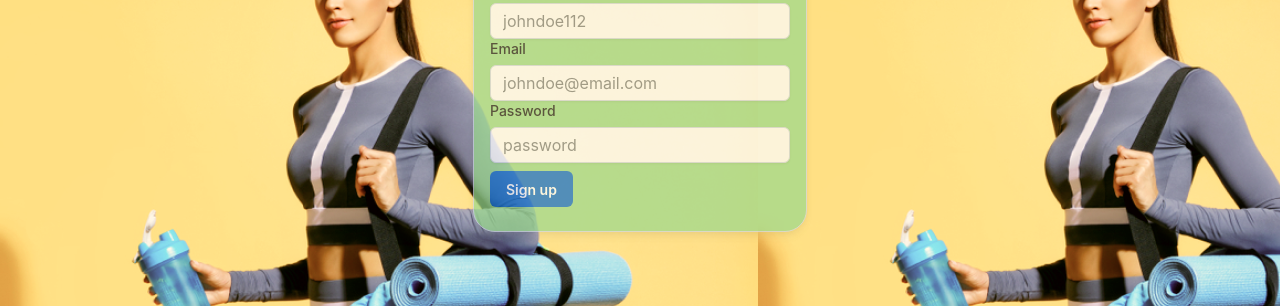
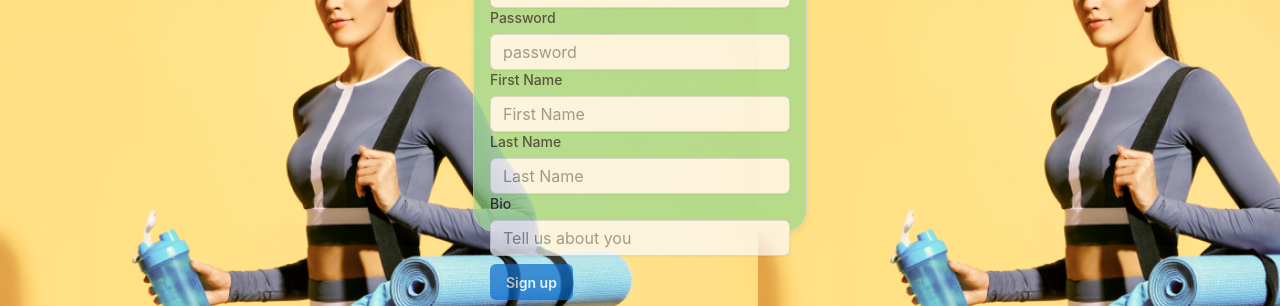
Before and after one commit to MarcusC811/Project-3, a React (Create React App) app in the folder client/: page /signup in a window 1280 px wide. Shown: the part 234-540 px from the top of the page. Built offline with nearby package versions, Linux system fonts and the light colour scheme.

Commit message:
profile updates

```diff
--- a/client/src/pages/Profile.js
+++ b/client/src/pages/Profile.js
@@ -1,30 +1,53 @@
-import React from 'react'
-import { Box, Typography, Stack } from '@mui/material';
-import avatar from '../assets/images/shinydb.png';
-import Button from '@mui/joy/Button';
+import React from 'react';
+import { Navigate, useParams } from 'react-router-dom';
+import { useQuery } from '@apollo/client';
+
+import { QUERY_USER, QUERY_ME } from '../utils/queries';
+
+import Auth from '../utils/auth';
 
 const Profile = () => {
+  const { username: userParam } = useParams();
+
+  const { loading, data } = useQuery(userParam ? QUERY_USER : QUERY_ME, {
+    variables: { username: userParam },
+  });
+
+  const user = data?.me || data?.user || {};
+  // navigate to personal profile page if username is yours
+  if (Auth.loggedIn() && Auth.getProfile().data.username === userParam) {
+    return <Navigate to="/me" />;
+  }
+
+  if (loading) {
+    return <div>Loading...</div>;
+  }
+
+  if (!user?.username) {
+    return (
+      <h4>
+        You need to be logged in to see this. Use the navigation links above to
+        sign up or log in!
+      </h4>
+    );
+  }
+
+  if (!user.bio.length) {
+    return <h3>No bio has been created yet.</h3>;
+  }
+
   return (
-    <div className="vh-100" style={{ backgroundColor: '#f4f5f7'}}>
-      <card className="py-5 h-100">
-        <cardbody className="justify-content-center">
-            <img
-                src={avatar}
-                alt="avatar"
-                className="rounded-circle"
-                style={{ width: '150px'}}
-                fluid />
-        </cardbody>
-
-      </card>
-      <div>
-      <Button sx={{ mt: 1 }}>Log out</Button>
-            <div className="logout-btn">
-
+    <div>
+      <h3>{user.username}'s Profile</h3>
+          <div key={user.profile.bio._id} className="card mb-3">
+            <h4 className="card-header bg-primary text-light p-2 m-0">
+              Hello, I'm {user.profile.first_name} & here's a little bit about me
+            </h4>
+            <div className="card-body bg-light p-2">
+              <p>{user.profile.bio}</p>
             </div>
-      </div>
+          </div>
     </div>
-  )
-}
-
-export default Profile
+  );
+};
+export default Profile;
--- a/client/src/pages/Signup.js
+++ b/client/src/pages/Signup.js
@@ -187,6 +187,39 @@ if (Auth.loggedIn()) {
                 onChange={handleChange}
               />
             </FormControl>
+            <FormControl>
+              <FormLabel>First Name</FormLabel>
+              <Input
+                // html input attribute
+                name="first_name"
+                type="first_name"
+                placeholder="First Name"
+                value={formState.first_name}
+                onChange={handleChange}
+              />
+            </FormControl>
+            <FormControl>
+              <FormLabel>Last Name</FormLabel>
+              <Input
+                // html input attribute
+                name="last_name"
+                type="last_name"
+                placeholder="Last Name"
+                value={formState.last_name}
+                onChange={handleChange}
+              />
+            </FormControl>
+            <FormControl>
+              <FormLabel>Bio</FormLabel>
+              <Input
+                // html input attribute
+                name="bio"
+                type="bio"
+                placeholder="Tell us about you"
+                value={formState.bio}
+                onChange={handleChange}
+              />
+            </FormControl>
 
             <Button type="submit"
             sx={{ mt: 1 /* margin top */ }}>Sign up
```
Also changed, not shown: 2 other files (tests, documents, lock files or other folders).
